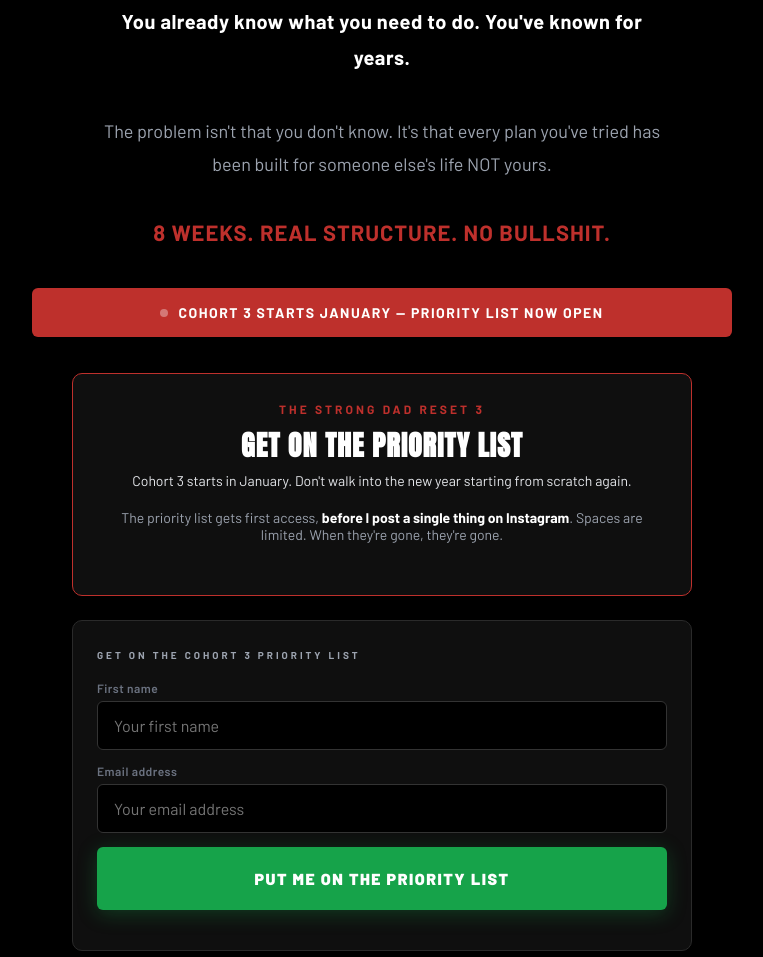
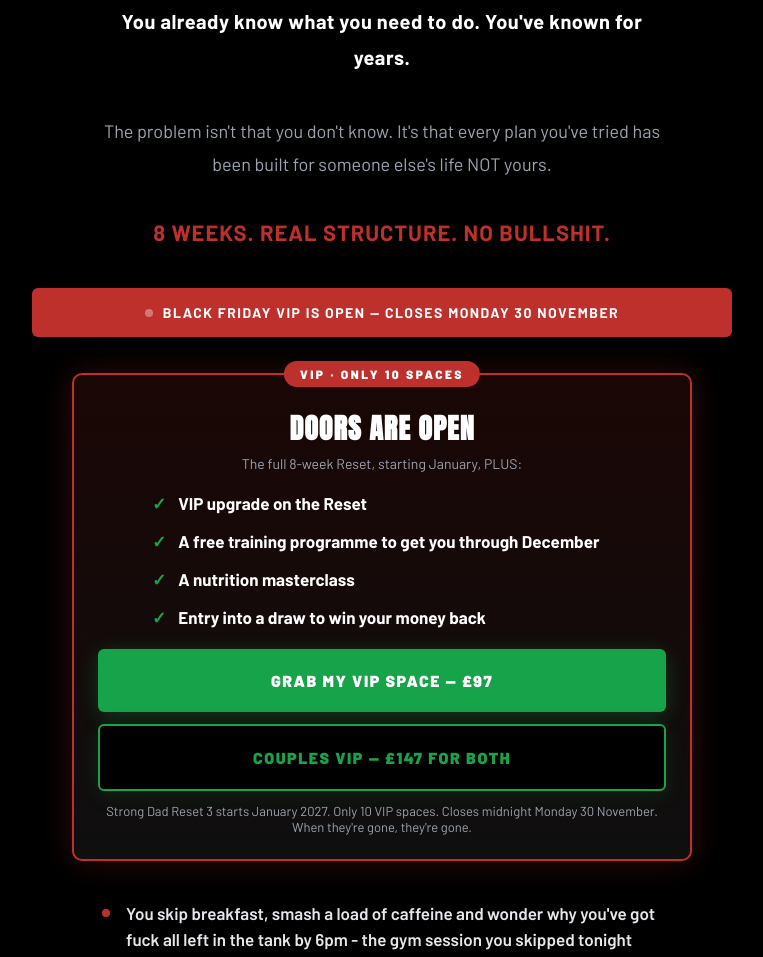
Before and after one commit to leoncharlescoaching/strong-dad-reset, a plain HTML site: page index.html in a window 1280 px wide. Shown: the part 474-1431 px from the top of the page, without its empty margins (258-1021 px from the left). Drawn offline with Linux system fonts and the light colour scheme.

Commit message:
Add files via upload

```diff
--- a/index.html
+++ b/index.html
@@ -3,7 +3,7 @@
 <head>
 <meta charset="UTF-8">
 <meta name="viewport" content="width=device-width, initial-scale=1.0">
-<title>The Strong Dad Reset - Cohort 3 Priority List</title>
+<title>The Strong Dad Reset 3 - Black Friday VIP</title>
 
 <!-- Favicons -->
 <link rel="icon" href="/favicon.ico" sizes="any">
@@ -19,7 +19,7 @@
 <meta property="og:title" content="The Strong Dad RESET - Cohort 3">
 <meta property="og:description" content="The 8-week programme built for busy dads. Cohort 3 starts January. Priority list gets first access.">
 <meta property="og:url" content="https://thestrongdadreset.co.uk">
-<meta property="og:image" content="https://thestrongdadreset.co.uk/The_Strong_Dad_Reset_.png">
+<meta property="og:image" content="https://thestrongdadreset.co.uk/apple-touch-icon.png">
 
 <meta name="twitter:card" content="summary_large_image">
 <meta name="twitter:title" content="The Strong Dad RESET - Cohort 3">
@@ -167,48 +167,25 @@
 
   <div class="urgency-bar">
     <span class="urgency-dot"></span>
-    COHORT 3 STARTS JANUARY — PRIORITY LIST NOW OPEN
+    BLACK FRIDAY VIP IS OPEN — CLOSES MONDAY 30 NOVEMBER
   </div>
 
-  <div class="buy-box">
-    <span class="buy-title">THE STRONG DAD RESET 3</span>
-    <h3 class="buy-headline">GET ON THE PRIORITY LIST</h3>
-    <p class="buy-sub" style="color:#e5e7eb; margin-bottom:20px;">Cohort 3 starts in January. Don't walk into the new year starting from scratch again.</p>
-    <p class="buy-sub" style="color:#9ca3af;">The priority list gets first access, <strong style="color:#ffffff;">before I post a single thing on Instagram</strong>. Spaces are limited. When they're gone, they're gone.</p>
+  <div class="vip-box">
+    <span class="vip-badge">VIP · ONLY 10 SPACES</span>
+    <h3 class="buy-headline" style="text-align:center;">DOORS ARE OPEN</h3>
+    <p class="buy-sub" style="text-align:center;margin-bottom:8px;">The full 8-week Reset, starting January, PLUS:</p>
+    <div class="vip-list">
+      <div class="vip-item"><span class="vip-tick">✓</span>VIP upgrade on the Reset</div>
+      <div class="vip-item"><span class="vip-tick">✓</span>A free training programme to get you through December</div>
+      <div class="vip-item"><span class="vip-tick">✓</span>A nutrition masterclass</div>
+      <div class="vip-item"><span class="vip-tick">✓</span>Entry into a draw to win your money back</div>
+    </div>
+    <a class="buy-btn" href="https://buy.stripe.com/bJeeVcave0XV1w78MQdZ60O" style="margin-top:20px;">GRAB MY VIP SPACE — £97</a>
+    <a class="buy-btn couples" href="https://buy.stripe.com/5kQ4gy7j2eOLfmXfbedZ60U">COUPLES VIP — £147 FOR BOTH</a>
+    <p class="vip-note">Strong Dad Reset 3 starts January 2027. Only 10 VIP spaces. Closes midnight Monday 30 November. When they're gone, they're gone.</p>
   </div>
 
-  <div class="form-box" style="background: #0f0f0f; border: 1px solid #2a2a2a; border-radius: 10px; padding: 28px 24px; margin: 0 auto 16px; max-width: 620px; text-align: left;">
-    <form
-      id="waitlist-form-1"
-      action="https://lookgoodfitness.us5.list-manage.com/subscribe/post?u=9d11a72a3736b1f1dd92fdfc9&amp;id=b895da0481&amp;f_id=003f8ce3f0"
-      method="post"
-      target="mc-iframe"
-      onsubmit="handleSubmit(event, 'waitlist-form-1', 'success-box-1', 'submit-btn-1')"
-    >
-      <span style="font-size: 10px; font-weight: 700; color: #9ca3af; letter-spacing: 3px; margin-bottom: 20px; display: block;">GET ON THE COHORT 3 PRIORITY LIST</span>
-      <div style="margin-bottom: 14px;">
-        <label for="fname" style="display: block; font-size: 12px; color: #6b7280; margin-bottom: 6px; font-weight: 600; letter-spacing: 0.5px;">First name</label>
-        <input type="text" name="FNAME" id="fname" placeholder="Your first name" required style="width: 100%; background: #000000; border: 0.5px solid #333; border-radius: 6px; padding: 14px 16px; color: #ffffff; font-size: 16px; font-family: 'Barlow', sans-serif; outline: none; -webkit-appearance: none;">
-      </div>
-      <div style="margin-bottom: 14px;">
-        <label for="email" style="display: block; font-size: 12px; color: #6b7280; margin-bottom: 6px; font-weight: 600; letter-spacing: 0.5px;">Email address</label>
-        <input type="email" name="EMAIL" id="email" placeholder="Your email address" required style="width: 100%; background: #000000; border: 0.5px solid #333; border-radius: 6px; padding: 14px 16px; color: #ffffff; font-size: 16px; font-family: 'Barlow', sans-serif; outline: none; -webkit-appearance: none;">
-      </div>
-      <input type="hidden" name="tags" value="COHORT3_WAITLIST">
-      <div style="position:absolute;left:-5000px;" aria-hidden="true">
-        <input type="text" name="b_9d11a72a3736b1f1dd92fdfc9_b895da0481" tabindex="-1" value="">
-      </div>
-      <button type="submit" class="buy-btn" id="submit-btn-1" style="margin-top: 8px;">PUT ME ON THE PRIORITY LIST</button>
-    </form>
-
-    <div class="success" id="success-box-1" style="display: none; text-align: center; padding: 32px 16px;">
-      <div style="width: 52px; height: 52px; background: #16A34A; border-radius: 50%; display: flex; align-items: center; justify-content: center; margin: 0 auto 18px; font-size: 20px; font-weight: 900; color: #fff;">✓</div>
-      <h2 style="font-size: 26px; font-weight: 900; color: #ffffff; margin-bottom: 10px;">You're on the list.</h2>
-      <p style="font-size: 15px; color: #9ca3af; line-height: 1.6;">You'll be first to know when Cohort 3 opens brother. Keep an eye on your inbox.</p>
-    </div>
-  </div>
-
-   <div class="pain-points">
+  <div class="pain-points">
     <div class="pain-point"><span class="dot"></span>You skip breakfast, smash a load of caffeine and wonder why you've got fuck all left in the tank by 6pm - the gym session you skipped tonight was lost at 7am, NOT 6pm</div>
     <div class="pain-point"><span class="dot"></span>You get in from work, sit down, and the back-and-forth starts in your head - shall I go or not and you already know how it ends before it's even started</div>
     <div class="pain-point"><span class="dot"></span>You tell yourself "I'll start Monday" and you mean it every single time yet you've just said it about fifty times and it's never once been fucking true</div>
@@ -226,8 +203,8 @@
 
   <div class="cards">
     <div class="card">
-      <span class="card-label">PRIORITY LIST</span>
-      <p>First access before I post a thing on Instagram. Spaces are limited. When they're gone, they're gone.</p>
+      <span class="card-label">10 VIP SPACES</span>
+      <p>Open now. Only 10. Closes midnight Monday 30 November. When they're gone, they're gone.</p>
     </div>
     <div class="card">
       <span class="card-label">COHORT 3: JANUARY</span>
@@ -327,7 +304,7 @@
   <div class="couples-inner">
     <span class="section-label">DON'T START JANUARY FROM SCRATCH</span>
     <h2 class="couples-title">Get on the <span>list</span>.</h2>
-    <p class="couples-body">Look brother — every January you tell yourself this is the year. Then February comes and you're back where you started.<br><br>This time, have a plan, a coach and a group of dads in your corner from day one.<br><br><strong>Spaces are limited.</strong> The priority list hears about them first, before the general public even knows they're live.<br><br>Drop your email at the top of this page and you're on it. That's it.</p>
+    <p class="couples-body">Look brother — every January you tell yourself this is the year. Then February comes and you're back where you started.<br><br>This time, have a plan, a coach and a group of dads in your corner from day one.<br><br><strong>10 VIP spaces open on Black Friday.</strong> The priority list hears about them first, before the general public even knows they're live.<br><br>Drop your email at the top of this page and you're on it. That's it.</p>
   </div>
 </div>
 
@@ -359,7 +336,7 @@
   <div class="bottom-inner">
     <span class="section-label">DON'T BE THE DAD WHO WAITS ANOTHER YEAR</span>
     <h2 class="bottom-title">Get on the<br><span style="color:#BE302C;">cohort 3 list.</span></h2>
-    <p class="bottom-sub">In March you'll scroll Instagram and watch other dads posting their transformations. The tighter jaw. The clothes that fit again. The energy back. Their kids getting the version of them their missus married.<br><br>You'll feel it. That gut-punch of "shit — I should've done it."<br><br>Or you drop your email below right now and make sure it doesn't happen. First to know. First in line for cohort 3 brother.</p>
+    <p class="bottom-sub">In March you'll scroll Instagram and watch other dads posting their transformations. The tighter jaw. The clothes that fit again. The energy back. Their kids getting the version of them their missus married.<br><br>You'll feel it. That gut-punch of "shit — I should've done it."<br><br>Or you drop your email below right now and make sure it doesn't happen. First to hear about the 10 VIP spaces. First in line for cohort 3 brother.</p>
 
     <div class="form-box" style="background: #0f0f0f; border: 1px solid #2a2a2a; border-radius: 10px; padding: 28px 24px; margin: 0 auto 16px; max-width: 620px; text-align: left;">
       <form
@@ -388,10 +365,10 @@
       <div class="success" id="success-box-2" style="display: none; text-align: center; padding: 32px 16px;">
         <div style="width: 52px; height: 52px; background: #16A34A; border-radius: 50%; display: flex; align-items: center; justify-content: center; margin: 0 auto 18px; font-size: 20px; font-weight: 900; color: #fff;">✓</div>
         <h2 style="font-size: 26px; font-weight: 900; color: #ffffff; margin-bottom: 10px;">You're on the list.</h2>
-        <p style="font-size: 15px; color: #9ca3af; line-height: 1.6;">You'll be first to know when Cohort 3 opens brother. Keep an eye on your inbox.</p>
+        <p style="font-size: 15px; color: #9ca3af; line-height: 1.6;">You'll hear about the 10 VIP spaces before anyone else brother. Keep an eye on your inbox.</p>
       </div>
     </div>
-    <p style="font-size: 12px; color: #374151; text-align: center; margin-top: 12px;">No spam. Just the details when cohort 3 opens.</p>
+    <p style="font-size: 12px; color: #374151; text-align: center; margin-top: 12px;">No spam. Just the details when the VIP spaces and cohort 3 open.</p>
   </div>
 </div>
 
```
